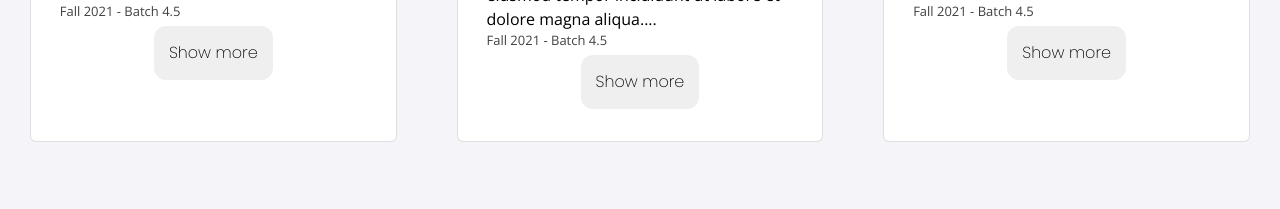
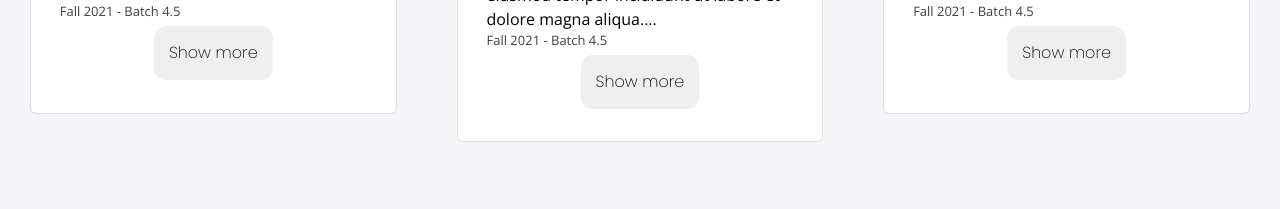
Before and after one commit to MLH-Fellowship/pod-22.P3.1-portfolio, a Jekyll site: the page built from index.html, in a window 1280 px wide. Shown: the part 1283-1492 px from the top of the page. Built offline with Jekyll 4.4.1, drawn with Linux system fonts in a browser that asks for light colours; nearby versions of some CDN libraries.

Commit message:
Changed card size to fit content, allowing cards to be different sizes

```diff
--- a/_sass/all.scss
+++ b/_sass/all.scss
@@ -41,6 +41,7 @@ h2 {
 
 .card {
     display: flex;
+    height: fit-content;
     transition: box-shadow .3s;
     flex-direction: column;
     align-items: center;
```
